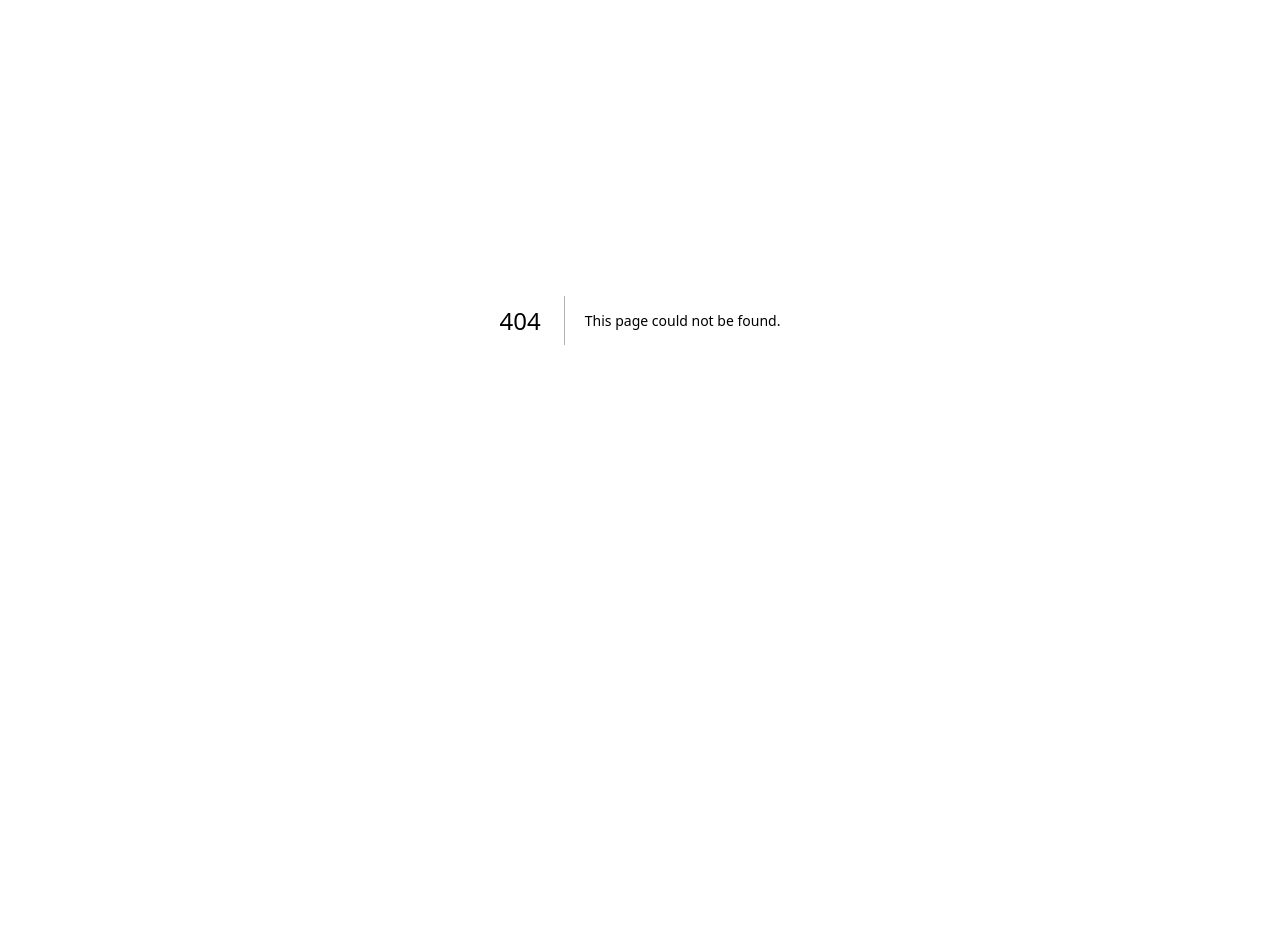
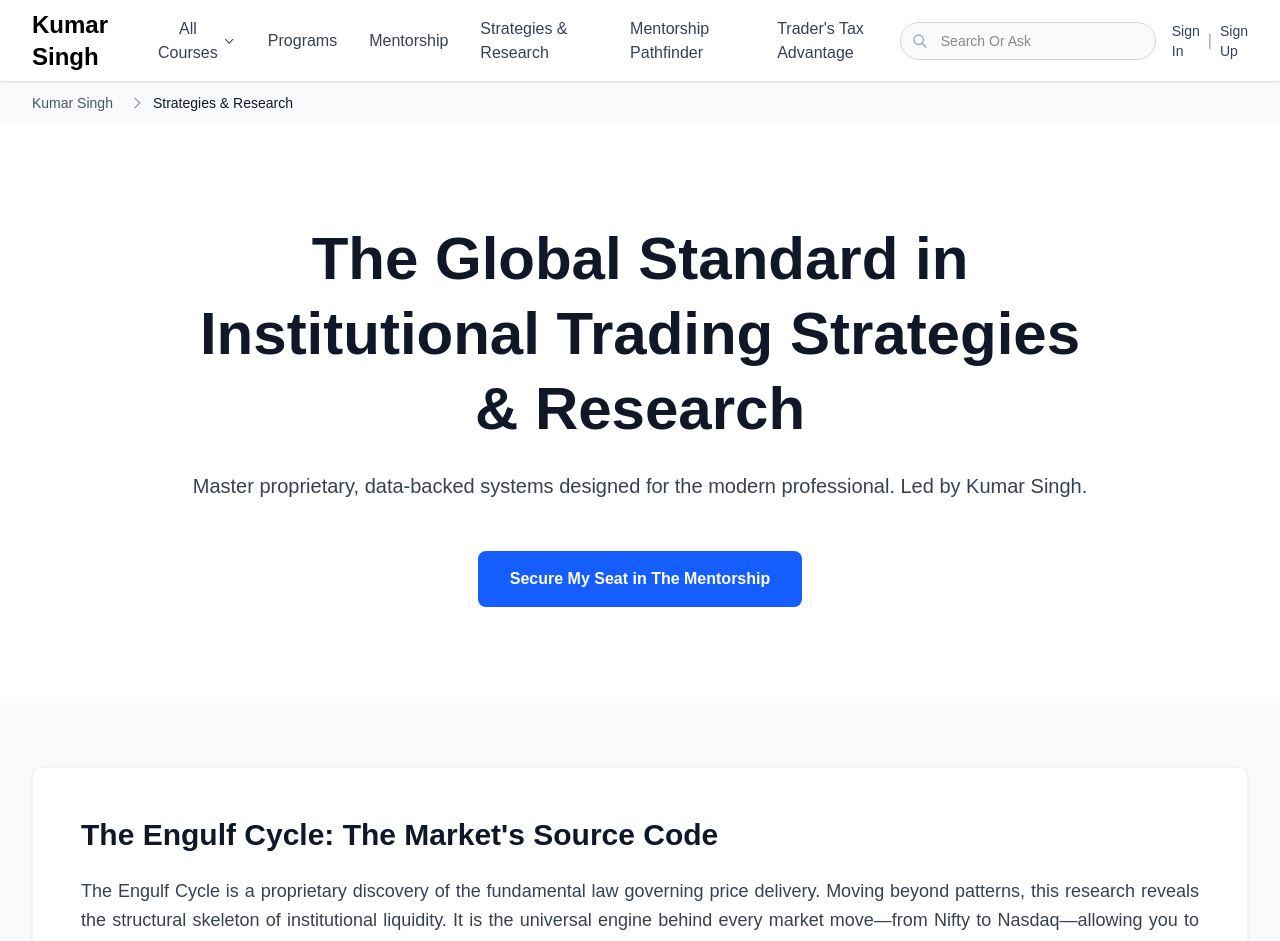
Before and after one commit to abhiTagline28/trading-kumar-demo, a Next.js app: page /strategies in a window 1280 px wide. Before the commit this address had no page. Shown: the part 80-1021 px from the top of the page. Before the commit the page ends 800 px from the top, so only its background shows below. Built offline with nearby package versions, Linux system fonts and the light colour scheme.

Commit message:
strategies & Research

```diff
--- /dev/null
+++ b/app/strategies/page.tsx
@@ -0,0 +1,82 @@
+import { type ReactElement } from 'react';
+import Header from '@/components/Header';
+import Footer from '@/components/Footer';
+import Breadcrumbs from '@/components/Breadcrumbs';
+import StrategiesHero from '@/components/strategies/StrategiesHero';
+import StrategyCard from '@/components/strategies/StrategyCard';
+import ResearchSuiteSection from '@/components/strategies/ResearchSuiteSection';
+
+export const metadata = {
+  title: 'Strategies & Research - Kumar Singh Trading Education',
+  description: 'Master proprietary, data-backed institutional trading strategies and research. Learn from Kumar Singh\'s original research and transform your trading approach.',
+};
+
+interface Strategy {
+  title: string;
+  description: string;
+}
+
+const strategies: Strategy[] = [
+  {
+    title: 'The Engulf Cycle: The Market\'s Source Code',
+    description: 'The Engulf Cycle is a proprietary discovery of the fundamental law governing price delivery. Moving beyond patterns, this research reveals the structural skeleton of institutional liquidity. It is the universal engine behind every market move—from Nifty to Nasdaq—allowing you to predict the "Master Move" with surgical precision.',
+  },
+  {
+    title: 'Order Flow & Volume Footprint: The Institutional X-Ray',
+    description: 'Master the "Tape" by seeing inside the candle. Our proprietary 1-2-3 Formula uses Volume Footprints and CVD to reveal real executed orders, not retail guesses. Decode institutional absorption and trade imbalances with surgical precision, gaining a transparent view of "Big Money" intent in real-time.',
+  },
+  {
+    title: 'Periodic Volume Profile: The High-Probability Map',
+    description: 'Identify the exact price levels where institutions are building positions. Our Periodic Volume Profile research reveals the market\'s "Value Areas," allowing you to trade at high-interest nodes with mathematical certainty. Pinpoint Golden Zones and institutional supply/demand to align your execution with the world\'s deepest liquidity.',
+  },
+  {
+    title: 'Parallel Channels: Predictive Structural Forecasting',
+    description: 'Beyond basic trendlines, our proprietary channel logic reveals the market\'s hidden geometric path. By decoding the science of supply and demand corridors, you can future-forecast major pivots with institutional accuracy. It is a world-class predictive framework to identify the next market move across any asset or timeframe.',
+  },
+  {
+    title: 'Fibonacci Precision: The Geometry of Price',
+    description: 'Master Plans A, B, and C—proprietary research-backed rules designed to forecast trending moves before they happen. Predict the market\'s next move with high accuracy from the very first candle. Using historical data and swing logic, pinpoint perfect entry and re-entry zones across any bullish or bearish trend.',
+  },
+  {
+    title: 'Fair Value Gaps: The Institutional Imbalance Logic',
+    description: 'Master the science of identifying valid Fair Value Gaps (FVG). Our proprietary research differentiates high-probability institutional imbalances from retail traps. Decode where "Smart Money" leaves footprints to predict magnetic price draws and high-accuracy entries, ensuring you trade only where real liquidity and momentum align.',
+  },
+  {
+    title: 'The Candle Body & Wick Psychology: Reading L1-L3 Data',
+    description: 'Decode the market\'s "Source Code" through candle anatomy. Our research reveals the psychology of mitigated and unmitigated wicks, exposing real executed orders hidden from retail eyes. By reading L1, L2, and L3 data through pure price action, you bypass manipulation to trade with absolute institutional clarity.',
+  },
+];
+
+export default function StrategiesPage(): ReactElement {
+  return (
+    <div className="min-h-screen bg-gray-50">
+      <Header />
+      <Breadcrumbs
+        items={[
+          { label: 'Kumar Singh', href: '/' },
+          { label: 'Strategies & Research' },
+        ]}
+      />
+      <main>
+        <StrategiesHero />
+
+        <section className="bg-gray-50 py-12 md:py-16">
+          <div className="mx-auto max-w-7xl px-4 sm:px-6 lg:px-8">
+            <div className="space-y-8 md:space-y-12">
+              {strategies.map((strategy, index) => (
+                <StrategyCard
+                  key={index}
+                  title={strategy.title}
+                  description={strategy.description}
+                />
+              ))}
+            </div>
+          </div>
+        </section>
+
+        <ResearchSuiteSection />
+      </main>
+      <Footer />
+    </div>
+  );
+}
--- /dev/null
+++ b/components/Breadcrumbs.tsx
@@ -0,0 +1,57 @@
+import { type ReactElement } from 'react';
+import Link from 'next/link';
+
+interface BreadcrumbItem {
+  label: string;
+  href?: string;
+}
+
+interface BreadcrumbsProps {
+  items: BreadcrumbItem[];
+}
+
+export default function Breadcrumbs({ items }: BreadcrumbsProps): ReactElement {
+  return (
+    <nav aria-label="Breadcrumb" className="bg-gray-50 py-3">
+      <div className="mx-auto max-w-7xl px-4 sm:px-6 lg:px-8">
+        <ol className="flex items-center space-x-2 text-sm text-gray-600">
+          {items.map((item, index) => {
+            const isLast = index === items.length - 1;
+
+            return (
+              <li key={index} className="flex items-center">
+                {index > 0 && (
+                  <svg
+                    className="h-4 w-4 text-gray-400 mx-2"
+                    fill="none"
+                    stroke="currentColor"
+                    viewBox="0 0 24 24"
+                  >
+                    <path
+                      strokeLinecap="round"
+                      strokeLinejoin="round"
+                      strokeWidth={2}
+                      d="M9 5l7 7-7 7"
+                    />
+                  </svg>
+                )}
+                {isLast || !item.href ? (
+                  <span className={isLast ? 'text-gray-900 font-medium' : ''}>
+                    {item.label}
+                  </span>
+                ) : (
+                  <Link
+                    href={item.href}
+                    className="hover:text-gray-900 transition-colors duration-200"
+                  >
+                    {item.label}
+                  </Link>
+                )}
+              </li>
+            );
+          })}
+        </ol>
+      </div>
+    </nav>
+  );
+}
--- /dev/null
+++ b/components/strategies/ResearchSuiteSection.tsx
@@ -0,0 +1,21 @@
+import { type ReactElement } from 'react';
+
+export default function ResearchSuiteSection(): ReactElement {
+  return (
+    <section className="bg-white py-12 md:py-16">
+      <div className="mx-auto max-w-7xl px-4 sm:px-6 lg:px-8">
+        <div className="mx-auto max-w-4xl space-y-6">
+          <h2 className="text-3xl md:text-4xl font-bold text-gray-900 leading-tight">
+            The Global Institutional Research Suite
+          </h2>
+          <p className="text-lg md:text-xl text-gray-600 font-medium">
+            Proprietary Trading Systems & Market Intelligence
+          </p>
+          <p className="text-base md:text-lg text-gray-700 leading-relaxed">
+            Seven proprietary frameworks. One universal logic. Master the data-backed Source Code to future-forecast price and track institutional liquidity with surgical precision. Stop guessing—start executing with the world-class blueprint for global market mastery.
+          </p>
+        </div>
+      </div>
+    </section>
+  );
+}
--- /dev/null
+++ b/components/strategies/StrategiesHero.tsx
@@ -0,0 +1,27 @@
+import { type ReactElement } from 'react';
+import Link from 'next/link';
+
+export default function StrategiesHero(): ReactElement {
+  return (
+    <section className="bg-white py-16 md:py-24">
+      <div className="mx-auto max-w-7xl px-4 sm:px-6 lg:px-8">
+        <div className="mx-auto max-w-4xl text-center space-y-6">
+          <h1 className="text-4xl md:text-5xl lg:text-6xl font-bold text-gray-900 leading-tight">
+            The Global Standard in Institutional Trading Strategies & Research
+          </h1>
+          <p className="text-lg md:text-xl text-gray-700 leading-relaxed">
+            Master proprietary, data-backed systems designed for the modern professional. Led by Kumar Singh.
+          </p>
+          <div className="pt-6">
+            <Link
+              href="/mentorship/enroll"
+              className="inline-flex items-center justify-center rounded-lg bg-blue-600 px-8 py-4 text-base font-semibold text-white transition-all duration-200 hover:bg-blue-700 focus:outline-none focus:ring-2 focus:ring-blue-500 focus:ring-offset-2"
+            >
+              Secure My Seat in The Mentorship
+            </Link>
+          </div>
+        </div>
+      </div>
+    </section>
+  );
+}
--- /dev/null
+++ b/components/strategies/StrategyCard.tsx
@@ -0,0 +1,33 @@
+import { type ReactElement } from 'react';
+import Link from 'next/link';
+
+interface StrategyCardProps {
+  title: string;
+  description: string;
+}
+
+export default function StrategyCard({
+  title,
+  description,
+}: StrategyCardProps): ReactElement {
+  return (
+    <div className="bg-white rounded-lg p-8 md:p-12 shadow-sm border border-gray-100 transition-shadow duration-200 hover:shadow-md">
+      <div className="space-y-6">
+        <h3 className="text-2xl md:text-3xl font-bold text-gray-900 leading-tight">
+          {title}
+        </h3>
+        <p className="text-base md:text-lg text-gray-700 leading-relaxed text-justify">
+          {description}
+        </p>
+        <div className="flex justify-end pt-4">
+          <Link
+            href="/mentorship/enroll"
+            className="inline-flex items-center justify-center rounded-lg bg-blue-600 px-6 py-3 text-sm font-semibold text-white transition-all duration-200 hover:bg-blue-700 focus:outline-none focus:ring-2 focus:ring-blue-500 focus:ring-offset-2"
+          >
+            Secure My Seat in The Mentorship
+          </Link>
+        </div>
+      </div>
+    </div>
+  );
+}
```
